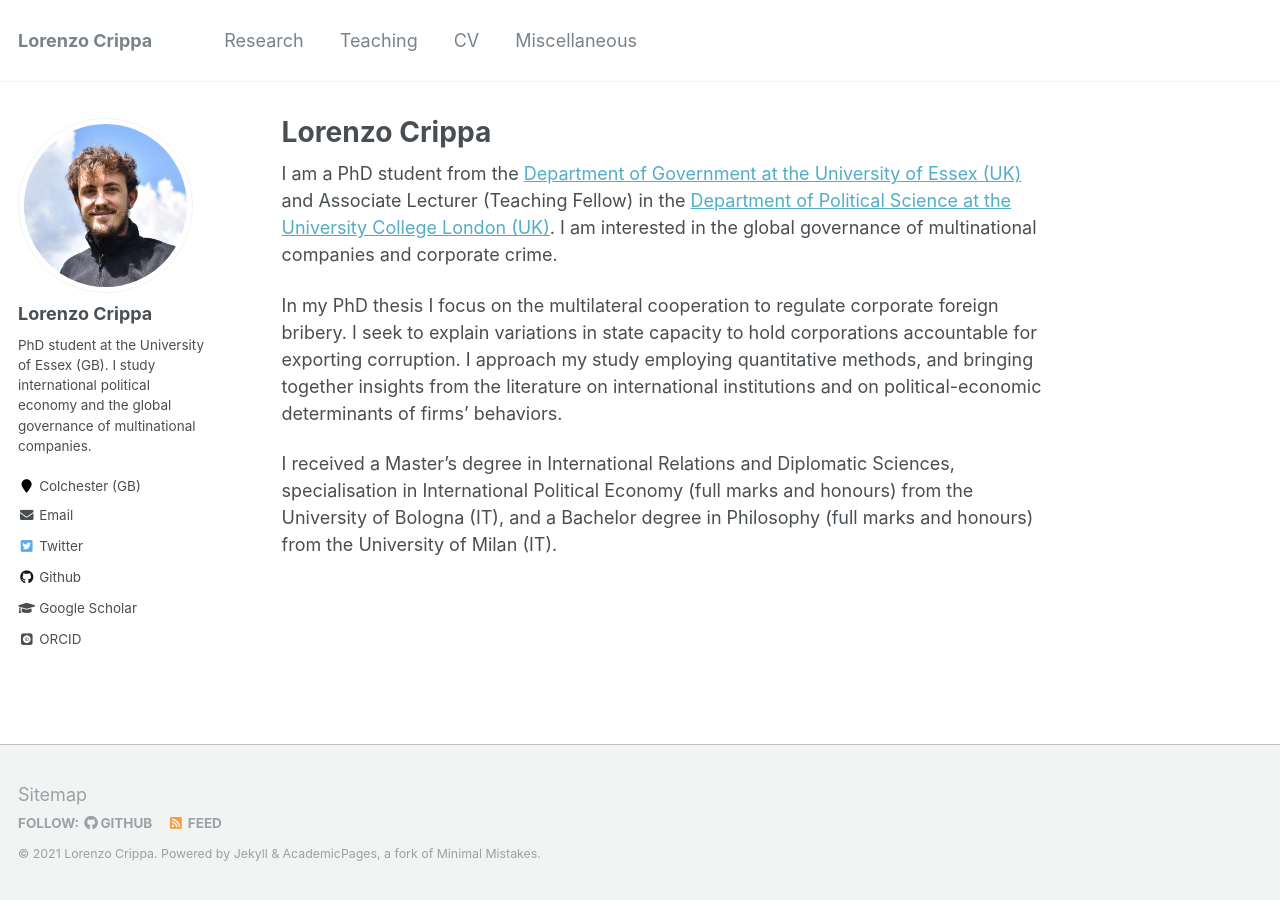
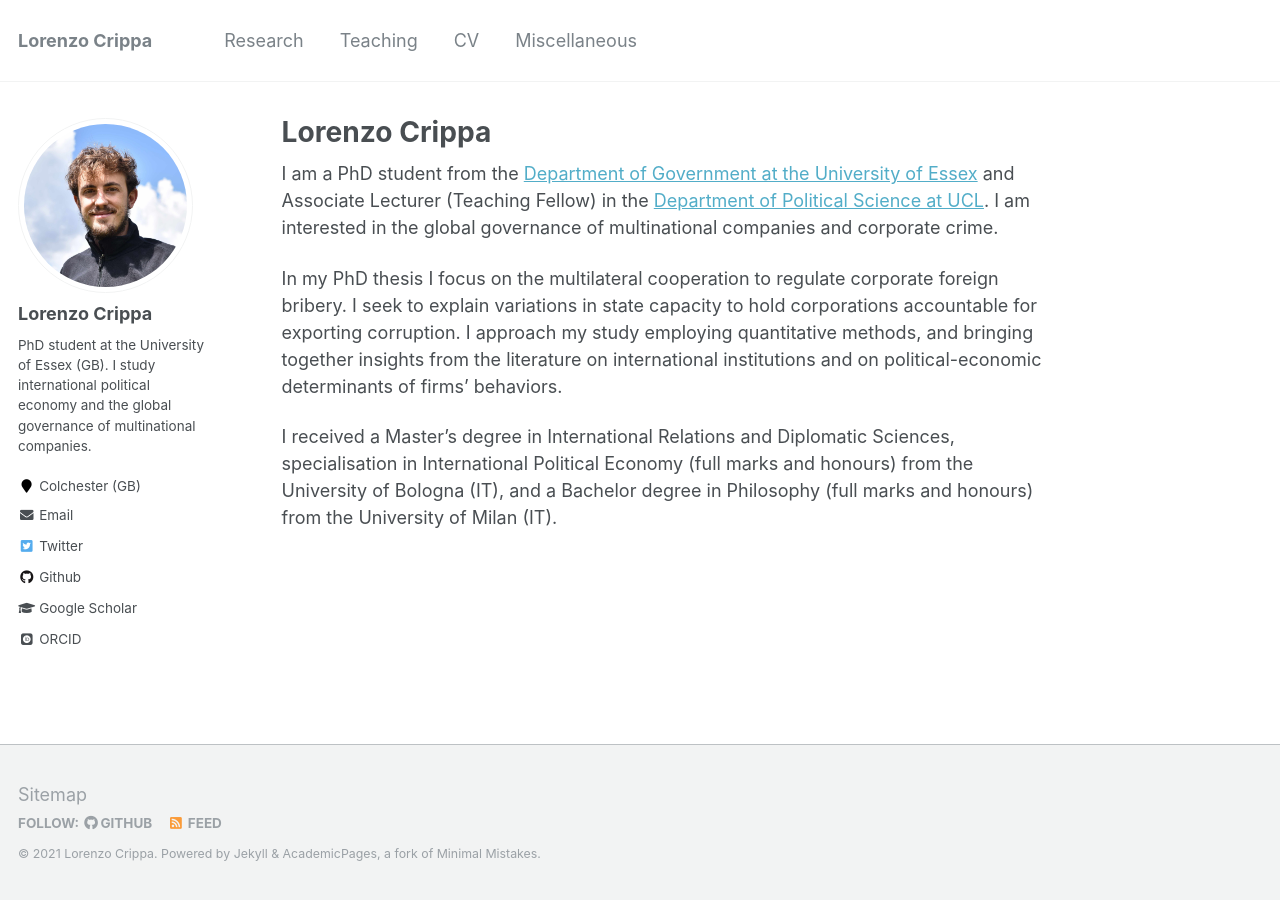
Before and after one commit to lorenzo-crippa/lorenzo-crippa.github.io, a Jekyll site: the page built from _pages/about.md, in a window 1280 px wide. Built offline with Jekyll 4.4.1, drawn with Linux system fonts in a browser that asks for light colours; some web fonts are replaced.

Commit message:
Update about.md

```diff
--- a/_pages/about.md
+++ b/_pages/about.md
@@ -8,7 +8,7 @@ redirect_from:
   - /about.html
 ---
 
-I am a PhD student from the [Department of Government at the University of Essex (UK)](https://www.essex.ac.uk/people/cripp64301/lorenzo-crippa) and Associate Lecturer (Teaching Fellow) in the [Department of Political Science at the University College London (UK)](https://www.ucl.ac.uk/political-science/people/academic-teaching-and-research-staff/lorenzo-crippa). I am interested in the global governance of multinational companies and corporate crime.
+I am a PhD student from the [Department of Government at the University of Essex](https://www.essex.ac.uk/people/cripp64301/lorenzo-crippa) and Associate Lecturer (Teaching Fellow) in the [Department of Political Science at UCL](https://www.ucl.ac.uk/political-science/people/academic-teaching-and-research-staff/lorenzo-crippa). I am interested in the global governance of multinational companies and corporate crime.
 
 In my PhD thesis I focus on the multilateral cooperation to regulate corporate foreign bribery. I seek to explain variations in state capacity to hold corporations accountable for exporting corruption. I approach my study employing quantitative methods, and bringing together insights from the literature on international institutions and on political-economic determinants of firms' behaviors.
 
```
